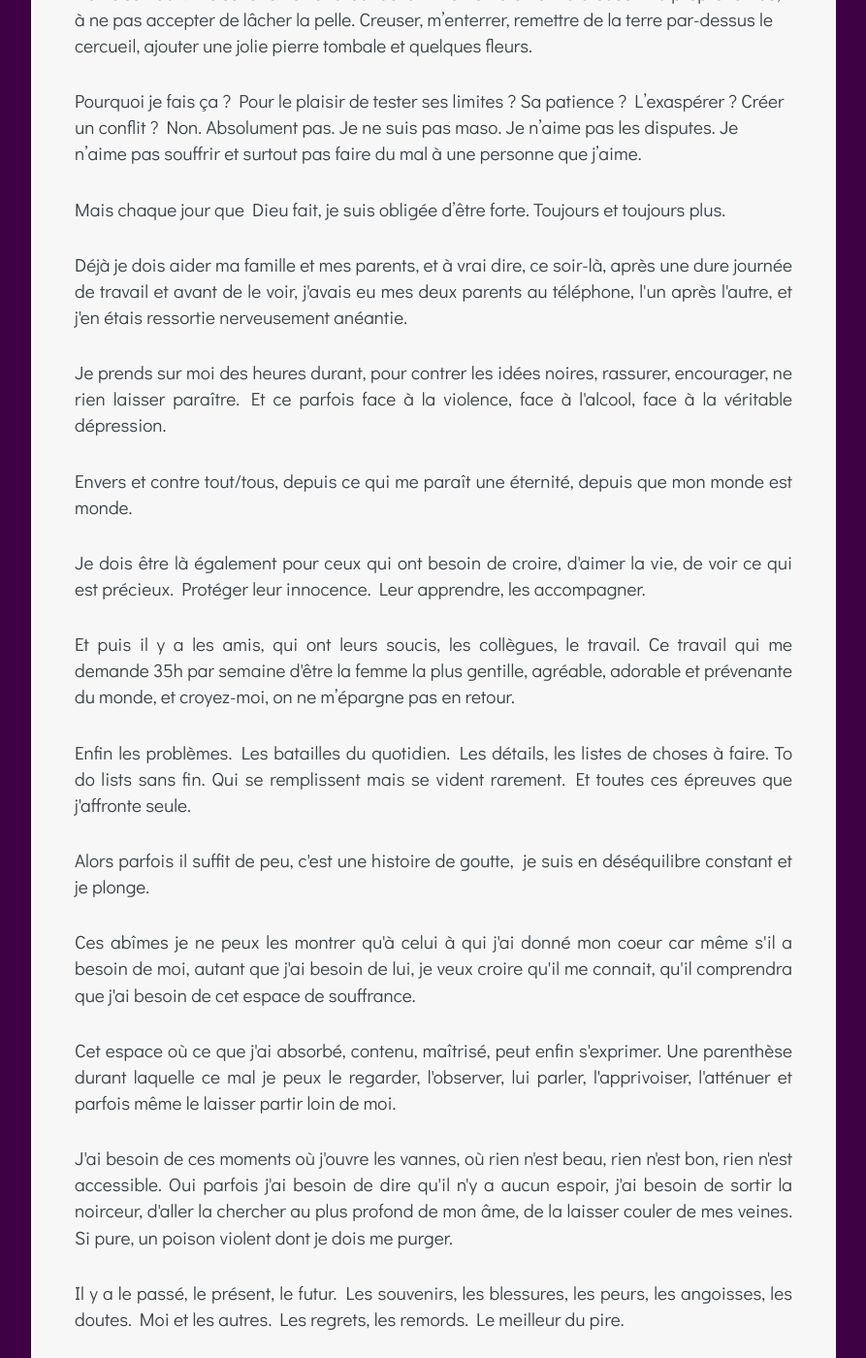
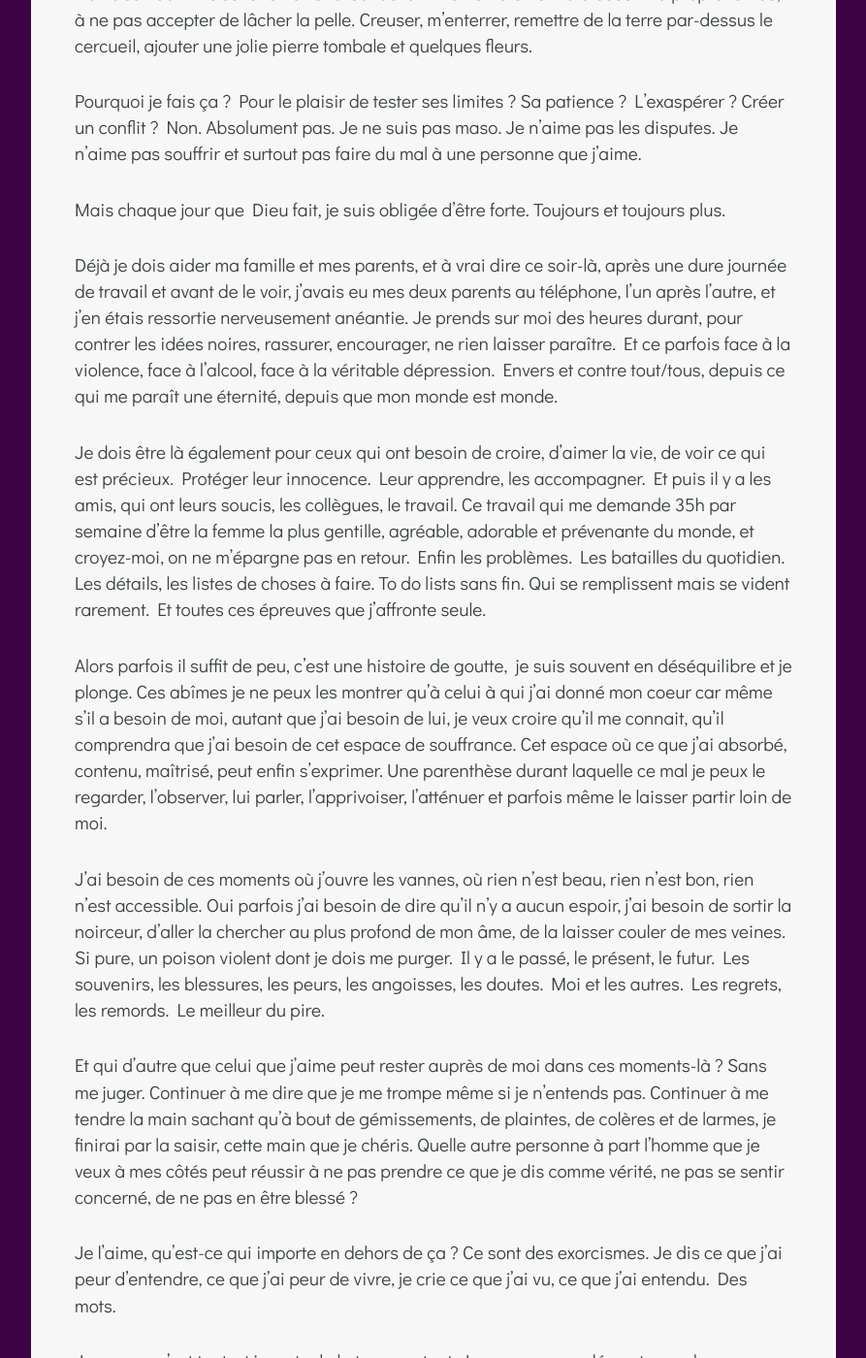
Before and after one commit to zinzoline/zinzoline.github.io, a Jekyll site: the page built from _posts/2012-12-12-laisse-moi-creuser.markdown, in a window 1280 px wide and 1400 px high, scrolled down 1193 px. Shown: the whole window at 97% size, without its empty margins (193-1086 px from the left). Built offline with Jekyll 4.4.1, drawn with Linux system fonts in a browser that asks for light colours; nearby versions of some CDN libraries; comment, search, counter and statistics services are not loaded; some of the changed text lies outside the part shown.

Commit message:
Update _posts/2012-12-12-laisse-moi-creuser.markdown

```diff
--- a/_posts/2012-12-12-laisse-moi-creuser.markdown
+++ b/_posts/2012-12-12-laisse-moi-creuser.markdown
@@ -30,21 +30,18 @@ Pourquoi je fais ça ? Pour le plaisir de tester ses limites ? Sa patience ? L'e
 
 Mais chaque jour que Dieu fait, je suis obligée d'être forte. Toujours et toujours plus.
 
-<p style="text-align: justify;">Déjà je dois aider ma famille et mes parents, et à vrai dire, ce soir-là, après une dure journée de travail et avant de le voir, j'avais eu mes deux parents au téléphone, l'un après l'autre, et j'en étais ressortie nerveusement anéantie.</p>
-<p style="text-align: justify;">Je prends sur moi des heures durant, pour contrer les idées noires, rassurer, encourager, ne rien laisser paraître. Et ce parfois face à la violence, face à l'alcool, face à la véritable dépression.</p>
-<p style="text-align: justify;">Envers et contre tout/tous, depuis ce qui me paraît une éternité, depuis que mon monde est monde.</p>
-<p style="text-align: justify;">Je dois être là également pour ceux qui ont besoin de croire, d'aimer la vie, de voir ce qui est précieux. Protéger leur innocence. Leur apprendre, les accompagner.</p>
-<p style="text-align: justify;">Et puis il y a les amis, qui ont leurs soucis, les collègues, le travail. Ce travail qui me demande 35h par semaine d'être la femme la plus gentille, agréable, adorable et prévenante du monde, et croyez-moi, on ne m’épargne pas en retour.</p>
-<p style="text-align: justify;">Enfin les problèmes. Les batailles du quotidien. Les détails, les listes de choses à faire. To do lists sans fin. Qui se remplissent mais se vident rarement. Et toutes ces épreuves que j'affronte seule.</p>
-<p style="text-align: justify;">Alors parfois il suffit de peu, c'est une histoire de goutte,  je suis en déséquilibre constant et je plonge.</p>
-<p style="text-align: justify;">Ces abîmes je ne peux les montrer qu'à celui à qui j'ai donné mon coeur car même s'il a besoin de moi, autant que j'ai besoin de lui, je veux croire qu'il me connait, qu'il comprendra que j'ai besoin de cet espace de souffrance.</p>
-<p style="text-align: justify;">Cet espace où ce que j'ai absorbé, contenu, maîtrisé, peut enfin s'exprimer. Une parenthèse durant laquelle ce mal je peux le regarder, l'observer, lui parler, l'apprivoiser, l'atténuer et parfois même le laisser partir loin de moi.</p>
-<p style="text-align: justify;">J'ai besoin de ces moments où j'ouvre les vannes, où rien n'est beau, rien n'est bon, rien n'est accessible. Oui parfois j'ai besoin de dire qu'il n'y a aucun espoir, j'ai besoin de sortir la noirceur, d'aller la chercher au plus profond de mon âme, de la laisser couler de mes veines. Si pure, un poison violent dont je dois me purger.</p>
-<p style="text-align: justify;">Il y a le passé, le présent, le futur. Les souvenirs, les blessures, les peurs, les angoisses, les doutes. Moi et les autres. Les regrets, les remords. Le meilleur du pire.</p>
-<p>Et qui d'autre que celui que j'aime peut rester auprès de moi dans ces moments-là ? Sans me juger. Continuer à me dire que je me trompe même si je n'entends pas. Continuer à me tendre la main sachant qu'à bout de gémissements, de plaintes, de colères et de larmes, je finirai par la saisir, cette main que je chéris.</p>
-<p style="text-align: justify;">Quelle autre personne à part l'homme que je veux à mes côtés peut réussir à ne pas prendre ce que je dis comme vérité, ne pas se sentir concerné, de ne pas en être blessé ?</p>
-<p style="text-align: justify;">Je l'aime, qu'est-ce qui importe en dehors de ça ? Ce sont des exorcismes. Je dis ce que j'ai peur d'entendre, ce que j'ai peur de vivre, je crie ce que j'ai vu, ce que j'ai entendu. Des mots.</p>
-<p style="text-align: justify;">Je creuse, c'est tout, et je mets de la terre partout. Je creuse, aveuglément, avec la rage du désespoir  Je creuse, le temps qu'il faut. Et j'ai besoin de sa présence aimante, sans jugement, sans interprétation. Juste lui.</p>
-<p style="text-align: justify;">Je ne partirai pas. Je ne changerai pas. Je continuerai de croire. Je resterai à ses côtés. simplement un peu plus légère. Jusqu'à la prochaine fois.</p>
-<p style="text-align: justify;">En fait j'ai désespérément besoin qu'il croit en moi.</p>
-<p style="text-align: justify;">
+Déjà je dois aider ma famille et mes parents, et à vrai dire ce soir-là, après une dure journée de travail et avant de le voir, j'avais eu mes deux parents au téléphone, l'un après l'autre, et j'en étais ressortie nerveusement anéantie. Je prends sur moi des heures durant, pour contrer les idées noires, rassurer, encourager, ne rien laisser paraître. Et ce parfois face à la violence, face à l'alcool, face à la véritable dépression. Envers et contre tout/tous, depuis ce qui me paraît une éternité, depuis que mon monde est monde.
+
+Je dois être là également pour ceux qui ont besoin de croire, d'aimer la vie, de voir ce qui est précieux. Protéger leur innocence. Leur apprendre, les accompagner. Et puis il y a les amis, qui ont leurs soucis, les collègues, le travail. Ce travail qui me demande 35h par semaine d'être la femme la plus gentille, agréable, adorable et prévenante du monde, et croyez-moi, on ne m’épargne pas en retour. Enfin les problèmes. Les batailles du quotidien. Les détails, les listes de choses à faire. To do lists sans fin. Qui se remplissent mais se vident rarement. Et toutes ces épreuves que j'affronte seule.
+
+Alors parfois il suffit de peu, c'est une histoire de goutte,  je suis souvent en déséquilibre et je plonge. Ces abîmes je ne peux les montrer qu'à celui à qui j'ai donné mon coeur car même s'il a besoin de moi, autant que j'ai besoin de lui, je veux croire qu'il me connait, qu'il comprendra que j'ai besoin de cet espace de souffrance. Cet espace où ce que j'ai absorbé, contenu, maîtrisé, peut enfin s'exprimer. Une parenthèse durant laquelle ce mal je peux le regarder, l'observer, lui parler, l'apprivoiser, l'atténuer et parfois même le laisser partir loin de moi.
+
+J'ai besoin de ces moments où j'ouvre les vannes, où rien n'est beau, rien n'est bon, rien n'est accessible. Oui parfois j'ai besoin de dire qu'il n'y a aucun espoir, j'ai besoin de sortir la noirceur, d'aller la chercher au plus profond de mon âme, de la laisser couler de mes veines. Si pure, un poison violent dont je dois me purger. Il y a le passé, le présent, le futur. Les souvenirs, les blessures, les peurs, les angoisses, les doutes. Moi et les autres. Les regrets, les remords. Le meilleur du pire.
+
+Et qui d'autre que celui que j'aime peut rester auprès de moi dans ces moments-là ? Sans me juger. Continuer à me dire que je me trompe même si je n'entends pas. Continuer à me tendre la main sachant qu'à bout de gémissements, de plaintes, de colères et de larmes, je finirai par la saisir, cette main que je chéris. Quelle autre personne à part l'homme que je veux à mes côtés peut réussir à ne pas prendre ce que je dis comme vérité, ne pas se sentir concerné, de ne pas en être blessé ?
+
+Je l'aime, qu'est-ce qui importe en dehors de ça ? Ce sont des exorcismes. Je dis ce que j'ai peur d'entendre, ce que j'ai peur de vivre, je crie ce que j'ai vu, ce que j'ai entendu. Des mots.
+
+Je creuse, c'est tout, et je mets de la terre partout. Je creuse, aveuglément, avec la rage du désespoir  Je creuse, le temps qu'il faut. Et j'ai besoin de sa présence aimante, sans jugement, sans interprétation. Juste lui.
+
+Je ne partirai pas. Je ne changerai pas. Je continuerai de croire. Je resterai à ses côtés, simplement un peu plus légère. Jusqu'à la prochaine fois. Et j'ai désespérément besoin qu'il croit en moi.
```
